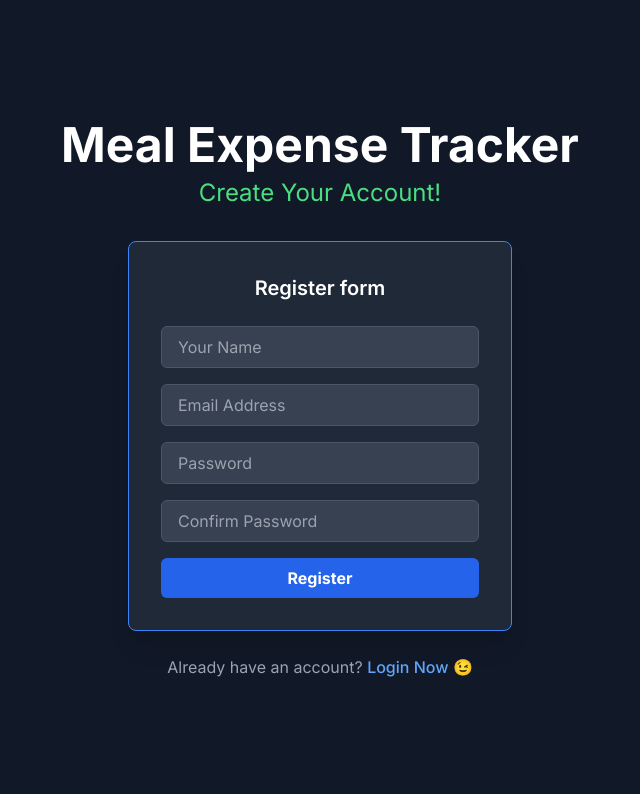
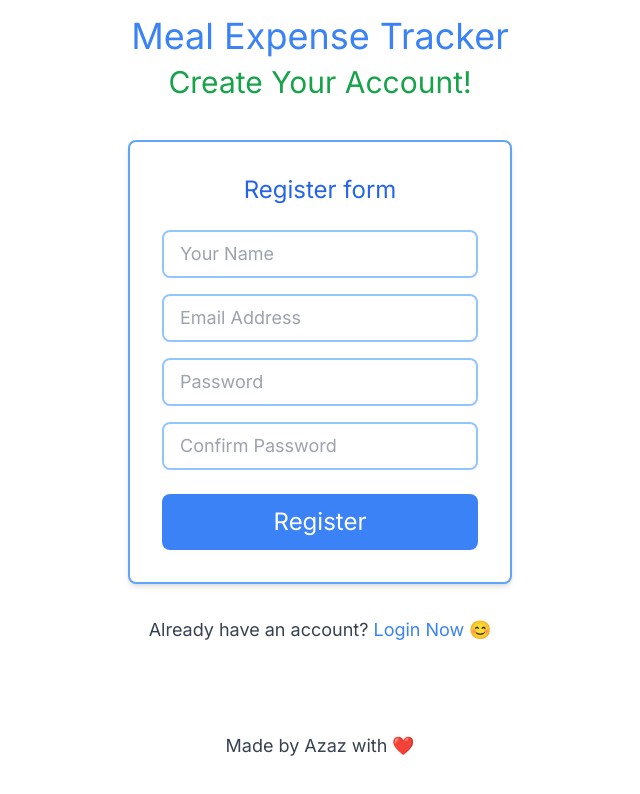
Before and after one commit to azazarfin/expense-tracker-frontend, a React (Vite) app: page /register in a window 1280 px wide. Shown: the top 794 px of the page, without its empty margins (320-960 px from the left). Built offline with nearby package versions, Linux system fonts and the light colour scheme; no server answers.

Commit message:
Restore actual ui built first

```diff
--- a/src/pages/LoginPage.jsx
+++ b/src/pages/LoginPage.jsx
@@ -1,28 +1,21 @@
 import React, { useState } from 'react';
 import { Link, useNavigate } from 'react-router-dom';
 import { toast } from 'react-toastify';
-import api from '../api';
+import api from '../api'; // Using the centralized API client
+import Footer from '../components/Footer'; // Import the Footer
 
-const LoginPage = () => {
-    const [formData, setFormData] = useState({
-        email: '',
-        password: '',
-    });
-
+function LoginPage() {
+  const [formData, setFormData] = useState({ email: '', password: '' });
   const { email, password } = formData;
   const navigate = useNavigate();
 
-    const onChange = (e) => {
-        setFormData((prevState) => ({
-            ...prevState,
-            [e.target.name]: e.target.value,
-        }));
-    };
+  const onChange = (e) =>
+    setFormData({ ...formData, [e.target.name]: e.target.value });
 
   const onSubmit = async (e) => {
     e.preventDefault();
     try {
-            const response = await api.post('/api/users/login', formData);
+      const response = await api.post('/api/users/login', formData); // Correct API endpoint and client
       if (response.data) {
         localStorage.setItem('user', JSON.stringify(response.data));
         toast.success('Logged in successfully');
@@ -38,48 +31,32 @@ const LoginPage = () => {
   };
 
   return (
-        <div className="flex flex-col items-center justify-center min-h-screen bg-gray-900 text-white p-4">
-            <div className="text-center mb-8">
-                <h1 className="text-5xl font-bold text-white">Meal Expense Tracker</h1>
-                <p className="text-2xl text-green-400 mt-2">Welcome!</p>
+    <div className="min-h-screen bg-white dark:bg-gray-900 flex flex-col justify-center items-center p-4 transition-colors">
+      <div className="w-full max-w-sm">
+        <h1 className="text-4xl font-handwritten text-blue-500 dark:text-blue-400 mb-2 text-center">Meal Expense Tracker</h1>
+        <h2 className="text-3xl font-handwritten text-green-600 dark:text-green-400 mb-10 text-center">Welcome!</h2>
+        <div className="bg-white dark:bg-gray-800 border-2 border-blue-400 dark:border-blue-600 p-8 rounded-lg shadow-md flex flex-col items-center">
+          <p className="text-2xl font-handwritten text-blue-600 dark:text-blue-400 mb-6">Login form</p>
+          <form onSubmit={onSubmit} className="w-full">
+            <div className="mb-4">
+              <input type="email" name="email" placeholder="Email Address" value={email} onChange={onChange} required className="w-full px-4 py-2 border-2 border-blue-300 dark:border-gray-600 bg-white dark:bg-gray-700 text-gray-900 dark:text-gray-100 rounded-lg focus:outline-none focus:ring-2 focus:ring-blue-500 font-sans text-lg" />
             </div>
-            <div className="w-full max-w-sm p-8 space-y-6 bg-gray-800 border border-blue-500 rounded-lg shadow-xl">
-                <h2 className="text-xl font-semibold text-center text-white">Login form</h2>
-                <form className="space-y-4" onSubmit={onSubmit}>
-                    <input
-                        type="email"
-                        name="email"
-                        value={email}
-                        onChange={onChange}
-                        placeholder="Email Address"
-                        required
-                        className="w-full px-4 py-2 text-white bg-gray-700 border border-gray-600 rounded-md focus:outline-none focus:ring-2 focus:ring-blue-500"
-                    />
-                    <input
-                        type="password"
-                        name="password"
-                        value={password}
-                        onChange={onChange}
-                        placeholder="Password"
-                        required
-                        className="w-full px-4 py-2 text-white bg-gray-700 border border-gray-600 rounded-md focus:outline-none focus:ring-2 focus:ring-blue-500"
-                    />
-                    <button
-                        type="submit"
-                        className="w-full px-4 py-2 font-bold text-white bg-blue-600 rounded-md hover:bg-blue-700 focus:outline-none focus:ring-2 focus:ring-offset-2 focus:ring-offset-gray-800 focus:ring-blue-500"
-                    >
-                        Log In
-                    </button>
+            <div className="mb-6">
+              <input type="password" name="password" placeholder="Password" value={password} onChange={onChange} required className="w-full px-4 py-2 border-2 border-blue-300 dark:border-gray-600 bg-white dark:bg-gray-700 text-gray-900 dark:text-gray-100 rounded-lg focus:outline-none focus:ring-2 focus:ring-blue-500 font-sans text-lg" />
+            </div>
+            <button type="submit" className="w-full bg-blue-500 text-white py-3 rounded-lg hover:bg-blue-600 dark:hover:bg-blue-700 transition-colors font-handwritten text-2xl">Log In</button>
           </form>
         </div>
-            <p className="mt-6 text-center text-gray-400">
+        <p className="mt-8 text-lg font-handwritten text-gray-700 dark:text-gray-300 text-center">
           Don't have an account?{' '}
-                <Link to="/register" className="font-medium text-blue-400 hover:text-blue-300">
-                    Register Now 😉
-                </Link>
+          <Link to="/register" className="text-blue-500 hover:underline dark:text-blue-400">Register Now 😊</Link>
         </p>
       </div>
+      <div className="mt-auto"> {/* Pushes footer to the bottom */}
+        <Footer />
+      </div>
+    </div>
   );
-};
+}
 
 export default LoginPage;
--- a/src/pages/RegisterPage.jsx
+++ b/src/pages/RegisterPage.jsx
@@ -1,35 +1,24 @@
 import React, { useState } from 'react';
 import { Link, useNavigate } from 'react-router-dom';
 import { toast } from 'react-toastify';
-import api from '../api';
+import api from '../api'; // Using the centralized API client
+import Footer from '../components/Footer'; // Import the Footer
 
-const RegisterPage = () => {
-    const [formData, setFormData] = useState({
-        name: '',
-        email: '',
-        password: '',
-        password2: '',
-    });
-
+function RegisterPage() {
+  const [formData, setFormData] = useState({ name: '', email: '', password: '', password2: '' });
   const { name, email, password, password2 } = formData;
   const navigate = useNavigate();
 
-    const onChange = (e) => {
-        setFormData((prevState) => ({
-            ...prevState,
-            [e.target.name]: e.target.value,
-        }));
-    };
+  const onChange = (e) => setFormData({ ...formData, [e.target.name]: e.target.value });
 
   const onSubmit = async (e) => {
     e.preventDefault();
-
     if (password !== password2) {
       toast.error('Passwords do not match');
     } else {
       const userData = { name, email, password };
       try {
-                const response = await api.post('/api/users', userData);
+        const response = await api.post('/api/users', userData); // Correct API endpoint and client
         if (response.data) {
             localStorage.setItem('user', JSON.stringify(response.data));
             toast.success('Registered successfully');
@@ -42,66 +31,38 @@ const RegisterPage = () => {
   };
 
   return (
-        <div className="flex flex-col items-center justify-center min-h-screen bg-gray-900 text-white p-4">
-            <div className="text-center mb-8">
-                <h1 className="text-5xl font-bold text-white">Meal Expense Tracker</h1>
-                <p className="text-2xl text-green-400 mt-2">Create Your Account!</p>
+    <div className="min-h-screen bg-white dark:bg-gray-900 flex flex-col justify-center items-center p-4 transition-colors">
+      <div className="w-full max-w-sm">
+        <h1 className="text-4xl font-handwritten text-blue-500 dark:text-blue-400 mb-2 text-center">Meal Expense Tracker</h1>
+        <h2 className="text-3xl font-handwritten text-green-600 dark:text-green-400 mb-10 text-center">Create Your Account!</h2>
+        <div className="bg-white dark:bg-gray-800 border-2 border-blue-400 dark:border-blue-600 p-8 rounded-lg shadow-md flex flex-col items-center">
+          <p className="text-2xl font-handwritten text-blue-600 dark:text-blue-400 mb-6">Register form</p>
+          <form onSubmit={onSubmit} className="w-full">
+            <div className="mb-4">
+              <input type="text" name="name" placeholder="Your Name" value={name} onChange={onChange} required className="w-full px-4 py-2 border-2 border-blue-300 dark:border-gray-600 bg-white dark:bg-gray-700 text-gray-900 dark:text-gray-100 rounded-lg focus:outline-none focus:ring-2 focus:ring-blue-500 font-sans text-lg" />
             </div>
-            <div className="w-full max-w-sm p-8 space-y-6 bg-gray-800 border border-blue-500 rounded-lg shadow-xl">
-                <h2 className="text-xl font-semibold text-center text-white">Register form</h2>
-                <form className="space-y-4" onSubmit={onSubmit}>
-                    <input
-                        type="text"
-                        name="name"
-                        value={name}
-                        onChange={onChange}
-                        placeholder="Your Name"
-                        required
-                        className="w-full px-4 py-2 text-white bg-gray-700 border border-gray-600 rounded-md focus:outline-none focus:ring-2 focus:ring-blue-500"
-                    />
-                    <input
-                        type="email"
-                        name="email"
-                        value={email}
-                        onChange={onChange}
-                        placeholder="Email Address"
-                        required
-                        className="w-full px-4 py-2 text-white bg-gray-700 border border-gray-600 rounded-md focus:outline-none focus:ring-2 focus:ring-blue-500"
-                    />
-                    <input
-                        type="password"
-                        name="password"
-                        value={password}
-                        onChange={onChange}
-                        placeholder="Password"
-                        required
-                        className="w-full px-4 py-2 text-white bg-gray-700 border border-gray-600 rounded-md focus:outline-none focus:ring-2 focus:ring-blue-500"
-                    />
-                    <input
-                        type="password"
-                        name="password2"
-                        value={password2}
-                        onChange={onChange}
-                        placeholder="Confirm Password"
-                        required
-                        className="w-full px-4 py-2 text-white bg-gray-700 border border-gray-600 rounded-md focus:outline-none focus:ring-2 focus:ring-blue-500"
-                    />
-                    <button
-                        type="submit"
-                        className="w-full px-4 py-2 font-bold text-white bg-blue-600 rounded-md hover:bg-blue-700 focus:outline-none focus:ring-2 focus:ring-offset-2 focus:ring-offset-gray-800 focus:ring-blue-500"
-                    >
-                        Register
-                    </button>
+            <div className="mb-4">
+              <input type="email" name="email" placeholder="Email Address" value={email} onChange={onChange} required className="w-full px-4 py-2 border-2 border-blue-300 dark:border-gray-600 bg-white dark:bg-gray-700 text-gray-900 dark:text-gray-100 rounded-lg focus:outline-none focus:ring-2 focus:ring-blue-500 font-sans text-lg" />
+            </div>
+            <div className="mb-4">
+              <input type="password" name="password" placeholder="Password" value={password} minLength="6" required className="w-full px-4 py-2 border-2 border-blue-300 dark:border-gray-600 bg-white dark:bg-gray-700 text-gray-900 dark:text-gray-100 rounded-lg focus:outline-none focus:ring-2 focus:ring-blue-500 font-sans text-lg" />
+            </div>
+            <div className="mb-6">
+              <input type="password" name="password2" placeholder="Confirm Password" value={password2} minLength="6" required className="w-full px-4 py-2 border-2 border-blue-300 dark:border-gray-600 bg-white dark:bg-gray-700 text-gray-900 dark:text-gray-100 rounded-lg focus:outline-none focus:ring-2 focus:ring-blue-500 font-sans text-lg" />
+            </div>
+            <button type="submit" className="w-full bg-blue-500 text-white py-3 rounded-lg hover:bg-blue-600 dark:hover:bg-blue-700 transition-colors font-handwritten text-2xl">Register</button>
           </form>
         </div>
-            <p className="mt-6 text-center text-gray-400">
+        <p className="mt-8 text-lg font-handwritten text-gray-700 dark:text-gray-300 text-center">
           Already have an account?{' '}
-                <Link to="/login" className="font-medium text-blue-400 hover:text-blue-300">
-                    Login Now 😉
-                </Link>
+          <Link to="/login" className="text-blue-500 hover:underline dark:text-blue-400">Login Now 😊</Link>
         </p>
       </div>
+      <div className="mt-auto"> {/* Pushes footer to the bottom */}
+        <Footer />
+      </div>
+    </div>
   );
-};
+}
 
 export default RegisterPage;
```
Lines whose indentation alone changed are shown as unchanged.
